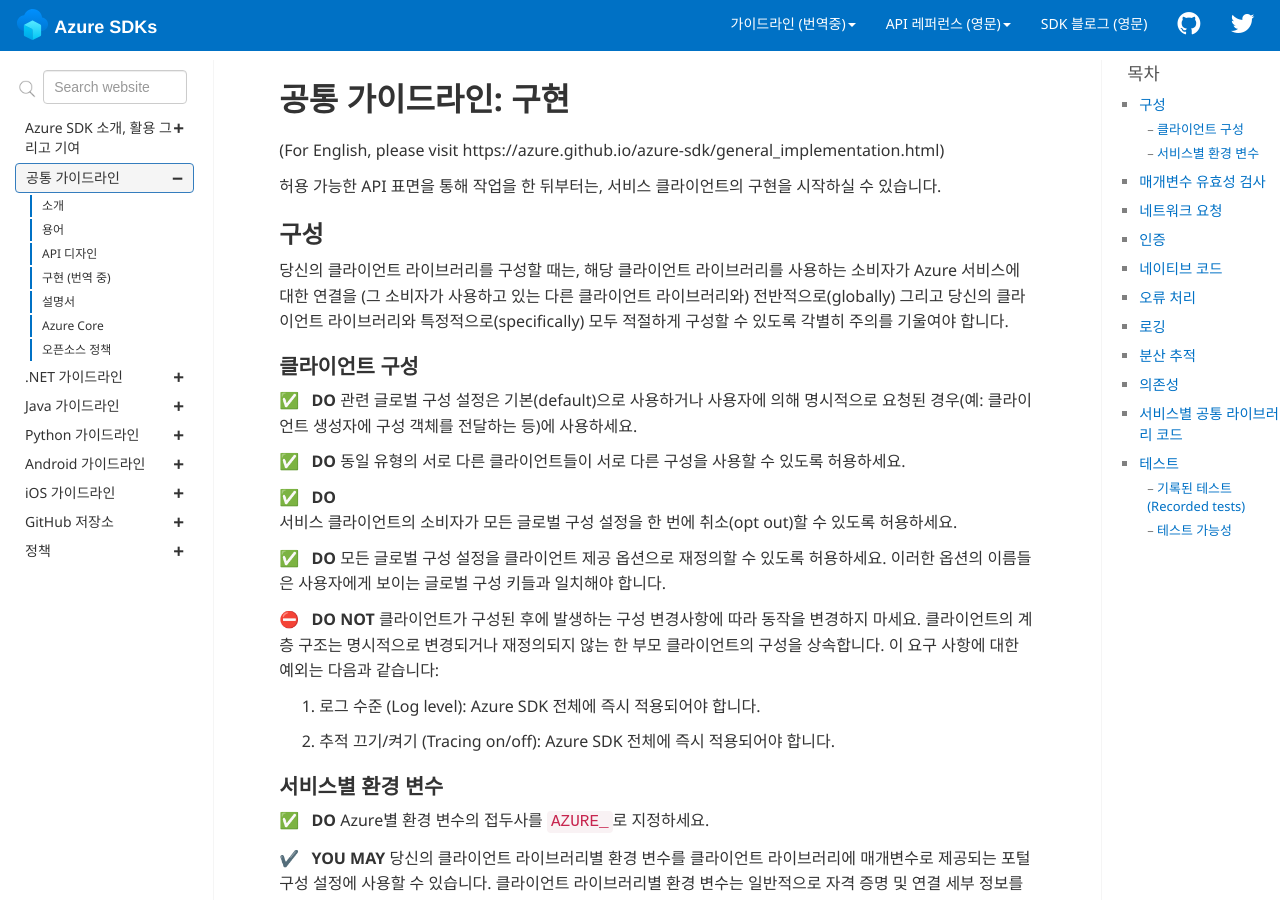
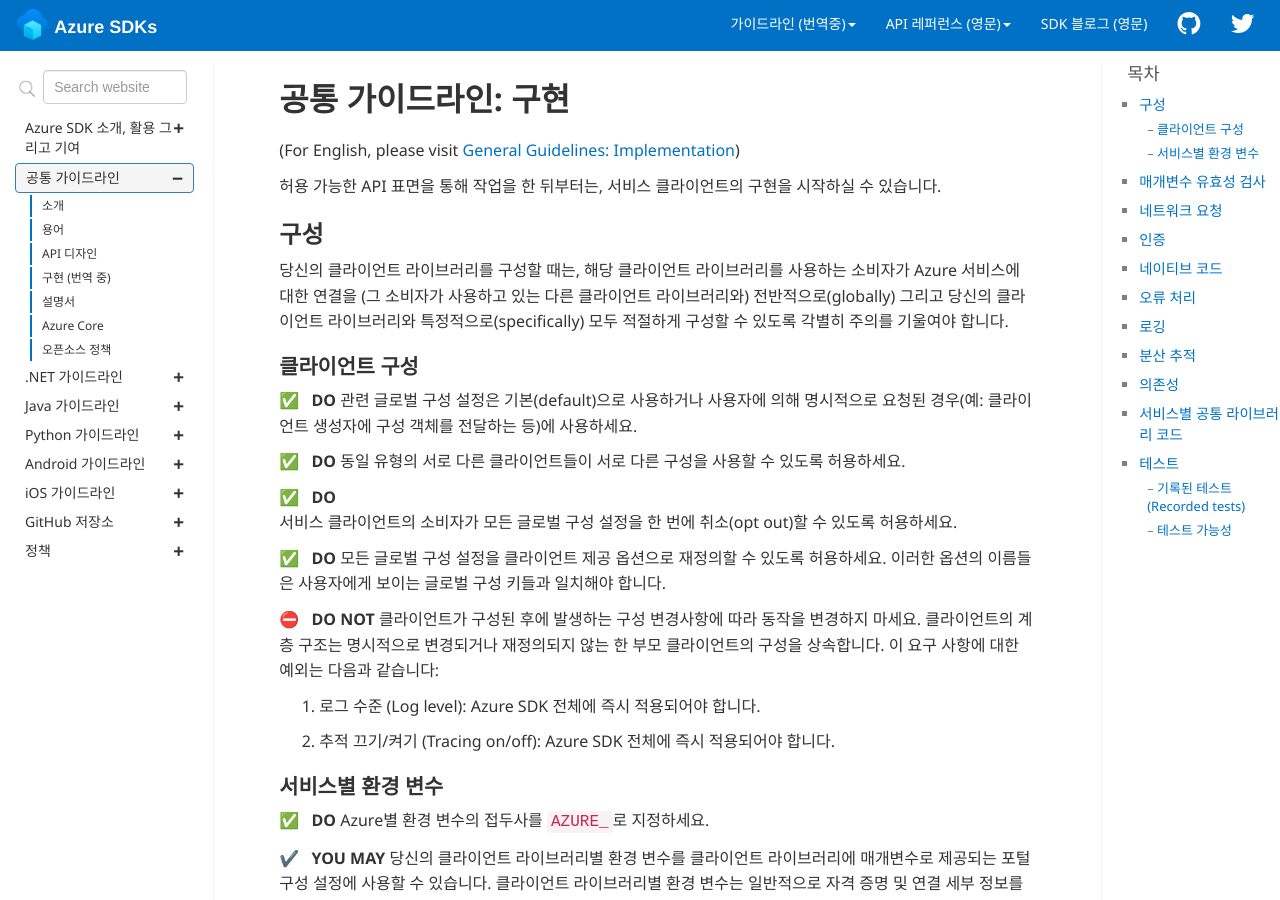
Before and after one commit to Azure/azure-sdk-korean, a Jekyll site: the page built from docs/general/implementation.md, in a window 1280 px wide and 900 px high. Built offline with Jekyll 4.4.1, drawn with Linux system fonts in a browser that asks for light colours; comment, search, counter and statistics services are not loaded.

Commit message:
add English doc URL at the top

```diff
--- a/docs/general/implementation.md
+++ b/docs/general/implementation.md
@@ -6,7 +6,7 @@ folder: general
 sidebar: general_sidebar
 ---
 
-(For English, please visit https://azure.github.io/azure-sdk/general_implementation.html)
+(For English, please visit [General Guidelines: Implementation])
 
 허용 가능한 API 표면을 통해 작업을 한 뒤부터는, 서비스 클라이언트의 구현을 시작하실 수 있습니다.
 
@@ -291,3 +291,5 @@ Some of these requirements will be handled by the HTTP pipeline.  However, as a
 [Azure Monitor]: https://azure.microsoft.com/services/monitor/
 [1]: https://www.youtube.com/watch?v=PAAkCSZUG1c&t=9m28s
 [2]: https://martinfowler.com/bliki/TestCoverage.html
+
+[General Guidelines: Implementation]: https://azure.github.io/azure-sdk/general_implementation.html
```
